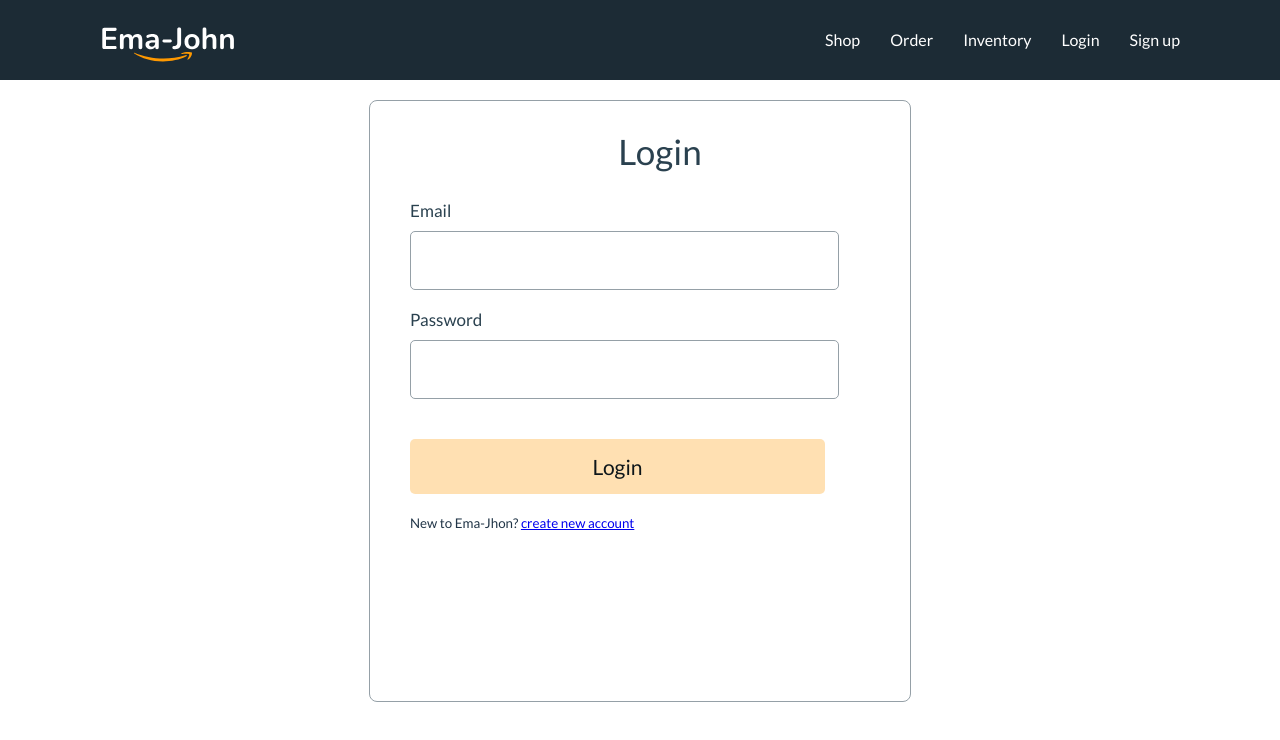
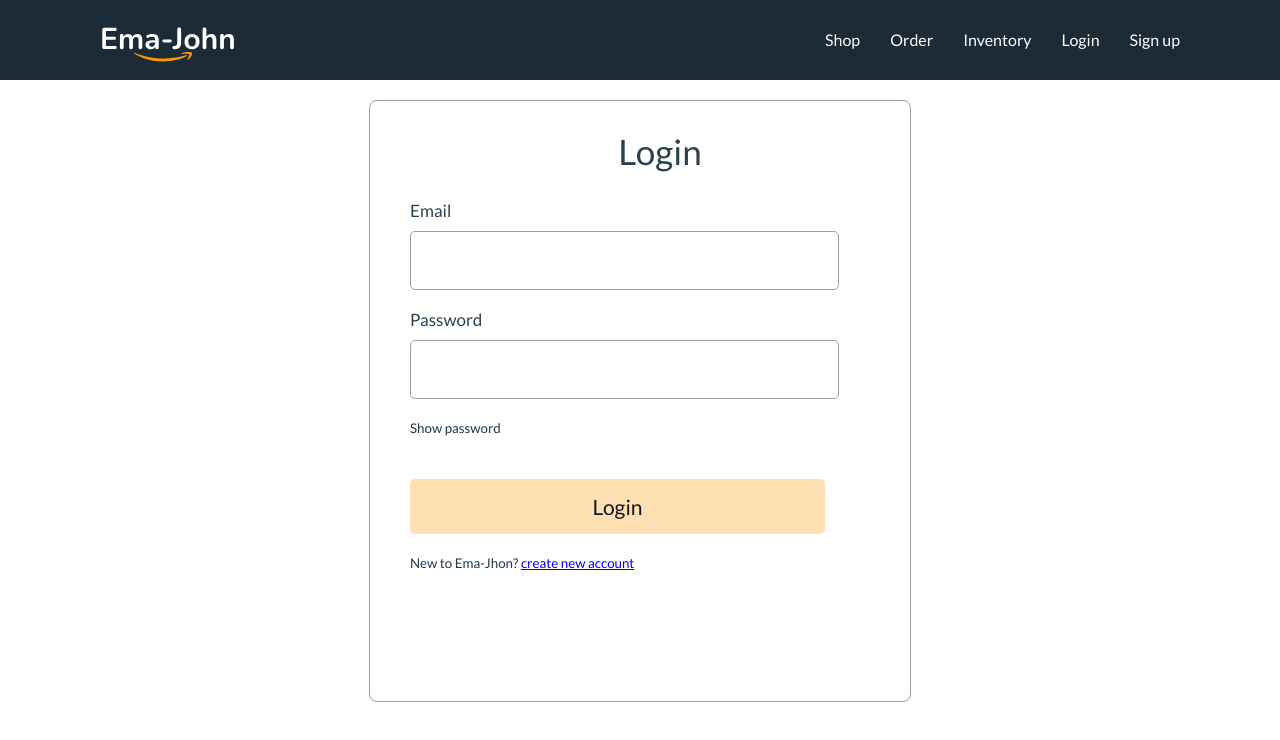
Before and after one commit to shinjons99/ema-jhon-simple, a React (Vite) app: page /login in a window 1280 px wide. Shown: the top 740 px of the page. Built offline with nearby package versions, Linux system fonts and the light colour scheme; no server answers.

Commit message:
after firebase host

```diff
--- a/src/components/Login/Login.jsx
+++ b/src/components/Login/Login.jsx
@@ -1,9 +1,11 @@
-import React, { useContext } from 'react';
+import React, { useContext, useState } from 'react';
 import './Login.css';
 import { Link, useLocation, useNavigate } from 'react-router-dom';
 import { AuthContext } from '../Providers/AuthProvider';
 
 const Login = () => {
+    const [show, setShow] = useState(false);
+
     const{signIn} = useContext(AuthContext);
     const navigate = useNavigate();
     const location = useLocation();
@@ -37,6 +39,11 @@
                 <div className="form-control">
                     <label htmlFor="password">Password</label>
                     <input type="password" name="password" id=""  required/>
+                    <p onClick={()=> setShow(!show)}><small>
+                        {
+                            show? <span>Hide password</span>:<span>Show password</span>
+                        }
+                        </small></p>
                 </div>
                 <input className='btn-submit' type="submit" value="Login" />
 
```
Also changed, not shown: src/__step.js (+15 -0 lines), firebase.json (added), 2 other files (tests, documents, lock files or other folders).
